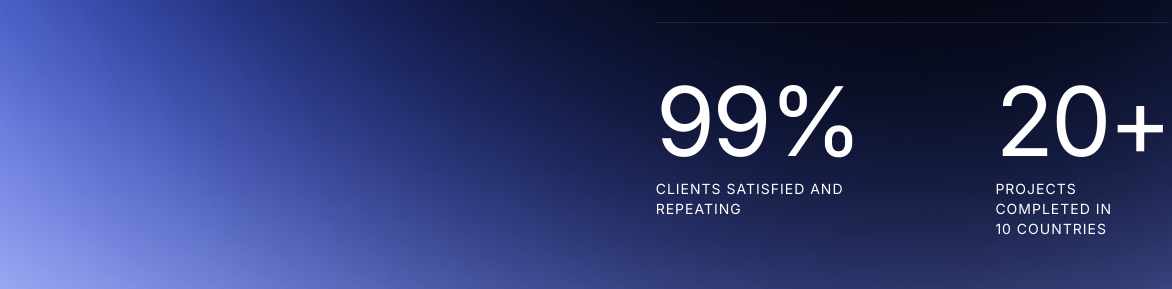
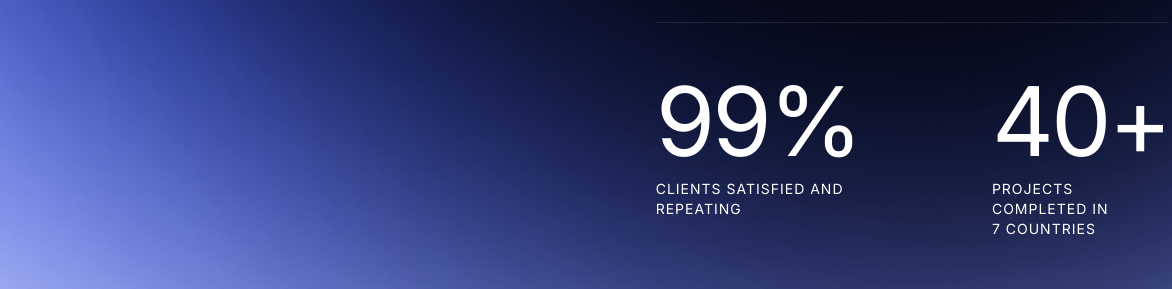
Before and after one commit to mukeshly/Vibeship, a plain HTML site: page index.html in a window 1280 px wide. Shown: the part 480-769 px from the top of the page, 108-1280 px from the left. Drawn offline with nearby package versions, Linux system fonts and the light colour scheme; a web font is replaced by a local one.

Commit message:
Update index.html

```diff
--- a/index.html
+++ b/index.html
@@ -152,8 +152,8 @@
                                     </div>
                                     <div class="ml-auto">
                                         <div>
-                                            <h2>20+</h2>
-                                            <span>projects completed in <br> 10 countries</span>
+                                            <h2>40+</h2>
+                                            <span>projects completed in <br> 7 countries</span>
                                         </div>
                                     </div>
                                 </div>
```
